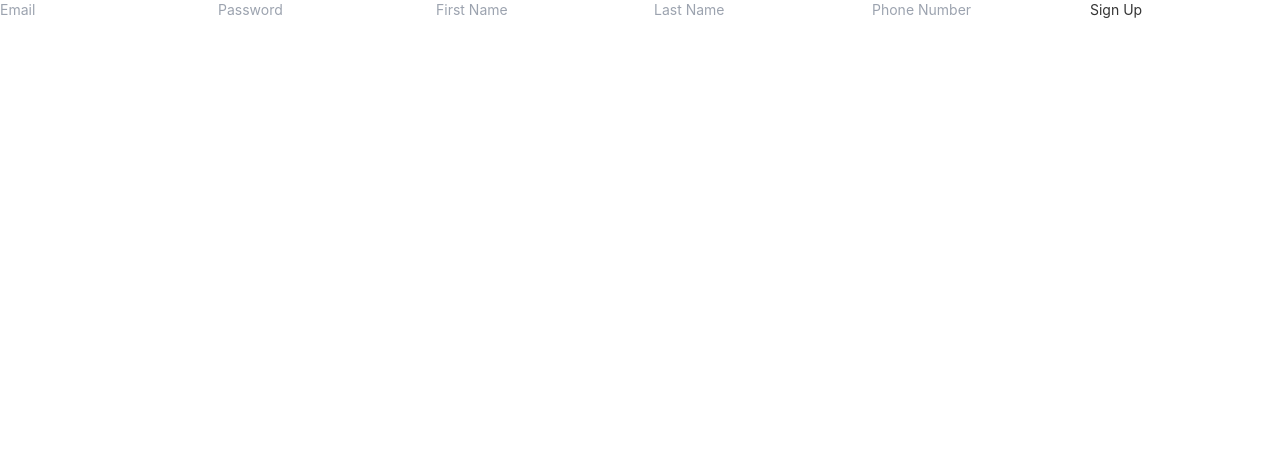
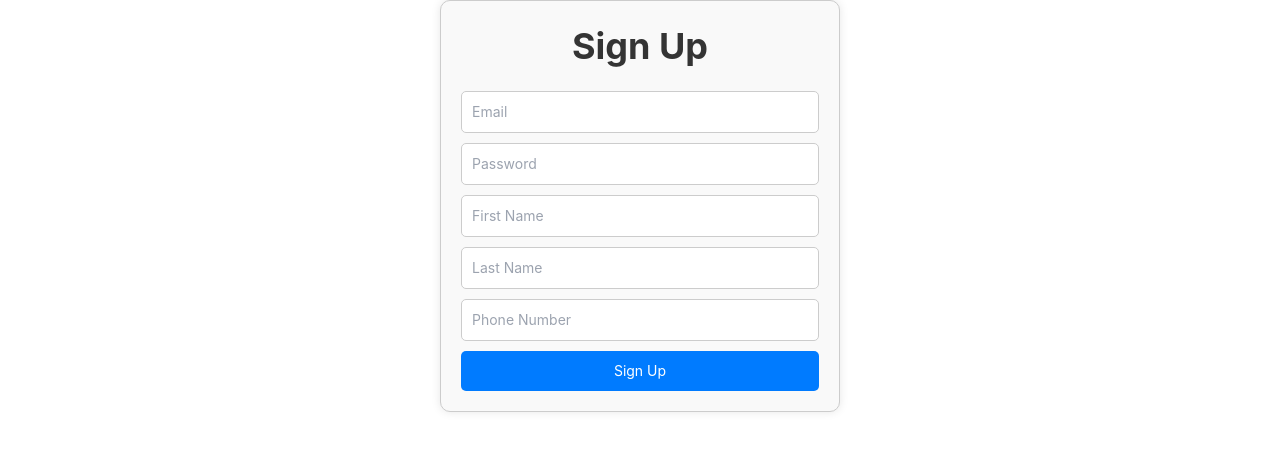
Before and after one commit to sothea-sqa/shift_management, a React (Vite) app: page / in a window 1280 px wide. Shown: the top 450 px of the page. Built offline with nearby package versions, Linux system fonts and the light colour scheme; no server answers.

Commit message:
Enhance SignUp component with styling and structure improvements

```diff
--- a/src/pages/Authentication/SignUp.jsx
+++ b/src/pages/Authentication/SignUp.jsx
@@ -1,5 +1,6 @@
 import React, { useState } from 'react';
 import { signUp } from '../../api/auth/signUp';
+import './SignUpForm.css'; // Import the CSS file
 
 const SignUpForm = () => {
   const [email, setEmail] = useState('');
@@ -17,7 +18,9 @@ const SignUpForm = () => {
   };
 
   return (
-    <form onSubmit={handleSubmit}>
+    <div className="sign-up-container">
+      <h2>Sign Up</h2>
+      <form className="sign-up-form" onSubmit={handleSubmit}>
         <input
           type="email"
           placeholder="Email"
@@ -50,6 +53,7 @@ const SignUpForm = () => {
         />
         <button type="submit">Sign Up</button>
       </form>
+    </div>
   );
 };
 
--- /dev/null
+++ b/src/pages/Authentication/SignUpForm.css
@@ -0,0 +1,39 @@
+.sign-up-container {
+    max-width: 400px;
+    margin: 0 auto;
+    padding: 20px;
+    border: 1px solid #ccc;
+    border-radius: 10px;
+    box-shadow: 0 0 10px rgba(0, 0, 0, 0.1);
+    background-color: #f9f9f9;
+  }
+
+  .sign-up-container h2 {
+    text-align: center;
+    margin-bottom: 20px;
+  }
+
+  .sign-up-form {
+    display: flex;
+    flex-direction: column;
+  }
+
+  .sign-up-form input {
+    margin-bottom: 10px;
+    padding: 10px;
+    border: 1px solid #ccc;
+    border-radius: 5px;
+  }
+
+  .sign-up-form button {
+    padding: 10px;
+    border: none;
+    border-radius: 5px;
+    background-color: #007bff;
+    color: white;
+    cursor: pointer;
+  }
+
+  .sign-up-form button:hover {
+    background-color: #0056b3;
+  }
```
Lines whose indentation alone changed are shown as unchanged.
